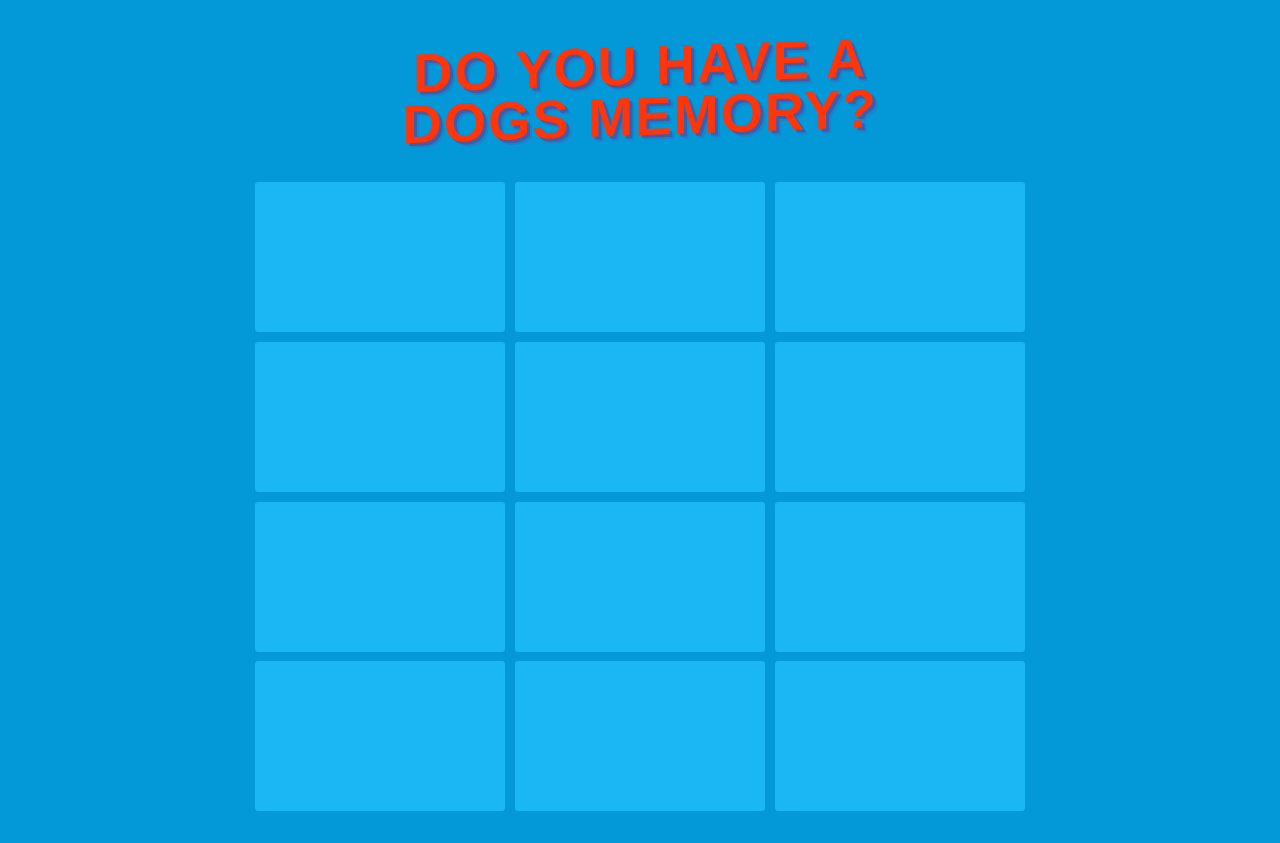
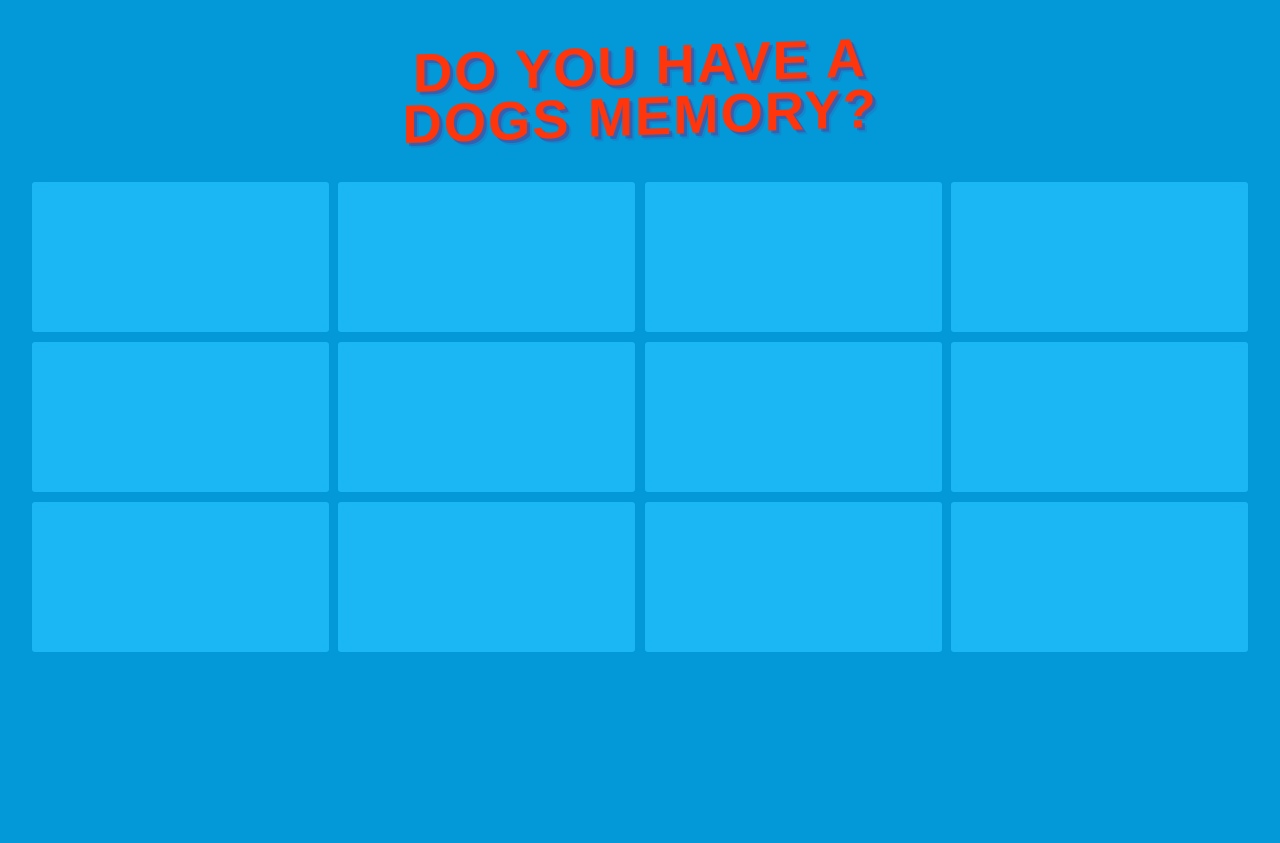
Before and after one commit to duerdod/wemory, a React (Create React App) app: page / in a window 1280 px wide. After the commit the page ends 800 px from the top, so only its background shows below. Built offline with nearby package versions, Linux system fonts and the light colour scheme; a web font is replaced by a local one.

Commit message:
Add dynamic cards

```diff
--- a/src/components/Board.tsx
+++ b/src/components/Board.tsx
@@ -3,12 +3,22 @@ import styled from 'styled-components';
 import { Card } from './Card';
 import { useMemoryState, MemoryCard } from '../context/memory-context';
 
-const Container = styled.div`
+interface ContainerProps {
+  columns: number;
+}
+
+const Container = styled.div<ContainerProps>`
   padding: 2rem;
+  max-width: 80em;
+  margin: 0 auto;
   display: grid;
   grid-gap: 0.6rem;
   justify-content: center;
-  grid-template-columns: repeat(3, minmax(120px, 250px));
+  ${({ columns = 3 }) =>
+    `grid-template-columns: repeat(${Math.trunc(
+      columns / 3
+    )}, minmax(120px, 1fr))`};
+  /* grid-template-columns: repeat(auto-fit, minmax(120px, 1fr)); */
   @media screen and (max-width: 35em) {
     grid-template-columns: repeat(3, minmax(110px, 200px));
   }
@@ -18,6 +28,7 @@ export const Board: React.FC = () => {
   const { cards } = useMemoryState();
 
   /*
+
   TODO: Use when card count is a setting.
   const deck = React.useMemo(
     () =>
@@ -32,7 +43,7 @@ export const Board: React.FC = () => {
   */
 
   return (
-    <Container>
+    <Container columns={cards.length}>
       {cards.map((card: MemoryCard) => (
         <Card key={card.uniqueId} card={card} {...card} />
       ))}
--- a/src/components/Title.tsx
+++ b/src/components/Title.tsx
@@ -1,5 +1,6 @@
 import React from 'react';
 import styled from 'styled-components';
+import { useMemoryDispatch, initialState } from '../context/memory-context';
 
 interface TitleProps {
   title: string;
@@ -20,8 +21,16 @@ const StyledTitle = styled.h1`
   letter-spacing: 2px;
   color: ${p => p.theme.titleColor};
   font-family: ${p => p.theme.fontFamily};
+  cursor: pointer;
 `;
 
-export const Title = ({ title }: TitleProps) => (
-  <StyledTitle>{title}</StyledTitle>
-);
+export const Title = ({ title }: TitleProps) => {
+  const dispatch = useMemoryDispatch();
+  return (
+    <StyledTitle
+      onClick={() => dispatch({ type: 'RESET', payload: { initialState } })}
+    >
+      {title}
+    </StyledTitle>
+  );
+};
--- a/src/context/memory-context.tsx
+++ b/src/context/memory-context.tsx
@@ -5,10 +5,8 @@ import React, {
   FunctionComponent
 } from 'react';
 
-import { memoryCards } from '../constants/memoryCards';
+import { generateCards } from '../utils/generateCards';
 import { memoryReducer } from '../reducers/memoryReducer';
-
-import { shuffle } from '../utils/index';
 
 // In order to have number of cards as a setting,
 // the reducer payload must be of type MemoryCard.
@@ -55,7 +53,7 @@ const MemoryDispatchContext = createContext<MemoryDispatch | undefined>(
 );
 
 export const initialState: MemoryState = {
-  cards: shuffle(memoryCards),
+  cards: generateCards(12),
   selectedCards: []
 };
 
--- a/src/reducers/memoryReducer.ts
+++ b/src/reducers/memoryReducer.ts
@@ -3,11 +3,8 @@ import { hasLength } from '../utils/index'
 
 const isEqual = (itemOne: string | number, itemTwo: string | number) => itemOne === itemTwo
 
-// In order to have number of cards as a setting,
-// the reducer payload must be of type MemoryCard.
 export function memoryReducer(state: MemoryState, action: Action): MemoryState {
     switch (action.type) {
-
         case 'SELECT':
             const { card } = action.payload.selectedCard
             const { cards, selectedCards } = state
@@ -27,9 +24,9 @@ export function memoryReducer(state: MemoryState, action: Action): MemoryState {
 
             if (hasLength(selectedCards, 2)) {
                 const [c1, c2] = selectedCards;
-
                 if (isEqual(c1.memoryId, c2.memoryId) && !isEqual(c1.uniqueId, c2.uniqueId)) {
                     // Match!
+                    // Make this automated!
                     const collectedCards = cards.map(c => {
                         if (isEqual(c1.uniqueId, c.uniqueId) || isEqual(c2.uniqueId, c.uniqueId)) {
                             c.isCollected = true
@@ -70,7 +67,8 @@ export function memoryReducer(state: MemoryState, action: Action): MemoryState {
             const { cards } = state;
             const { selectedCards } = action.payload
             const [c1, c2] = selectedCards;
-            // Match!
+
+            // Match. Do nothing.
             if (isEqual(c1.memoryId, c2.memoryId) && !isEqual(c1.uniqueId, c2.uniqueId)) {
                 return state
             }
@@ -79,6 +77,7 @@ export function memoryReducer(state: MemoryState, action: Action): MemoryState {
                 if (card.isCollected) {
                     card.isOpen = true
                 }
+
                 card.isOpen = false;
                 return card
             })
@@ -89,6 +88,14 @@ export function memoryReducer(state: MemoryState, action: Action): MemoryState {
             }
         }
 
+        case 'RESET': {
+            const { cards } = state
+            return {
+                cards: cards.map(c => ({ ...c, isOpen: false, isCollected: false })),
+                selectedCards: []
+            }
+        }
+
         default:
             throw new Error('Not a valid action type.');
     }
--- /dev/null
+++ b/src/utils/generateCards.ts
@@ -0,0 +1,24 @@
+import randomcolors from 'randomcolor';
+import uuid from 'uuid';
+
+import { shuffle } from './index'
+import { MemoryCard } from '../context/memory-context'
+
+export function generateCards(qty: number): MemoryCard[] {
+    let deck: MemoryCard[] = [];
+    const colors = randomcolors({ count: qty, format: 'rgb' });
+
+    for (let i = 0; i < qty; i++) {
+        const index: number = i % 2 === 0 ? i : deck.length - 1;
+
+        deck.push({
+            memoryId: index,
+            color: colors[index],
+            uniqueId: uuid(),
+            isCollected: false,
+            isOpen: false
+        });
+    }
+
+    return shuffle(deck)
+}
```
Also changed, not shown: src/constants/memoryCards.ts (+1 -18 lines), src/components/Modal.tsx (renamed from src/components/Modal.ts).
